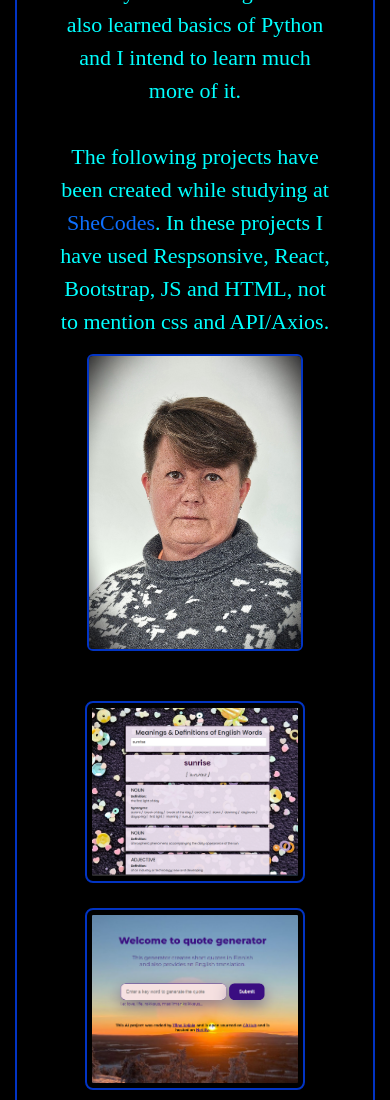
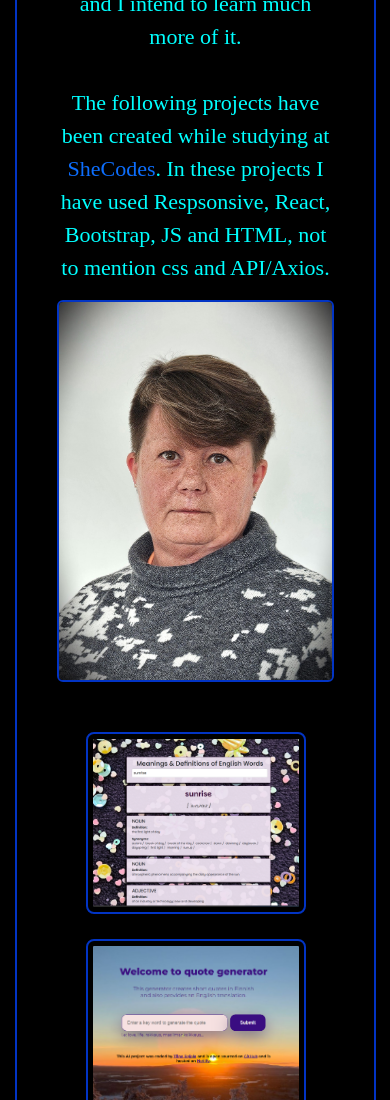
Before and after one commit to TZR71/tiina-portfolio, a plain HTML site: page index.html in a window 390 px wide. Shown: the part 1233-2333 px from the top of the page. Drawn offline with nearby package versions, Linux system fonts and the light colour scheme; a web font is replaced by a local one.

Commit message:
changed @media breakpoint again

```diff
--- a/index.html
+++ b/index.html
@@ -29,7 +29,7 @@
     <div class="content-container">
       <h1>Tiina Rojola</h1>
       <div class="row">
-        <div class="col-sm-9">
+        <div class="col-md-9">
           <div class="about">
             <h2>Finnish front-end developer, currently based in Germany</h2>
             <br />
@@ -46,7 +46,7 @@
             </p>
           </div>
         </div>
-        <div class="col-sm-3">
+        <div class="col-md-3">
           <img
             src="images/Tiina.jpg"
             alt=""
--- a/src/styles.css
+++ b/src/styles.css
@@ -81,13 +81,12 @@ footer{
 }
 
 
-@media(max-width: 768px){
-body{
-    border:none;
-
-}
+@media(max-width: 1040px){
+    body{
+        border:none;
+    }
     main{
-        max-width: 900px;
+        width:95%;
         margin:10px;
         text-align: center;
     }
@@ -119,6 +118,7 @@ body{
         max-width: 80%;
         }
         .grid{
+
             grid-template-columns: 1fr;
         }
 
```
